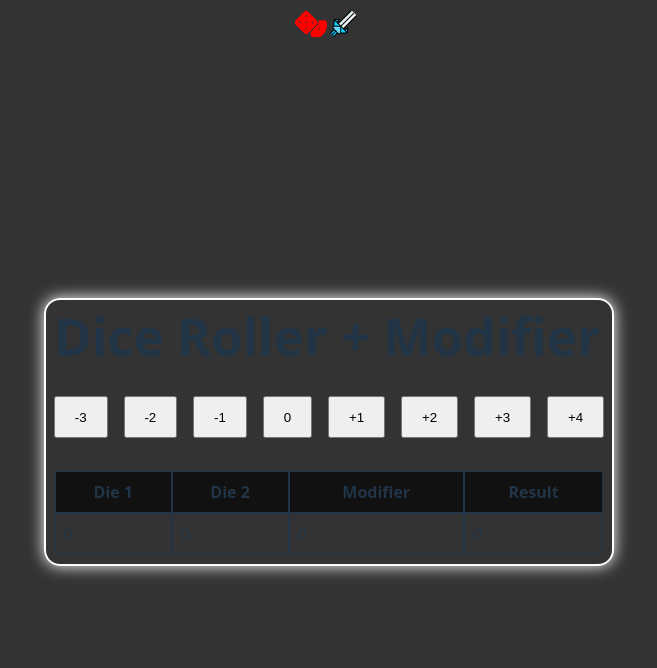
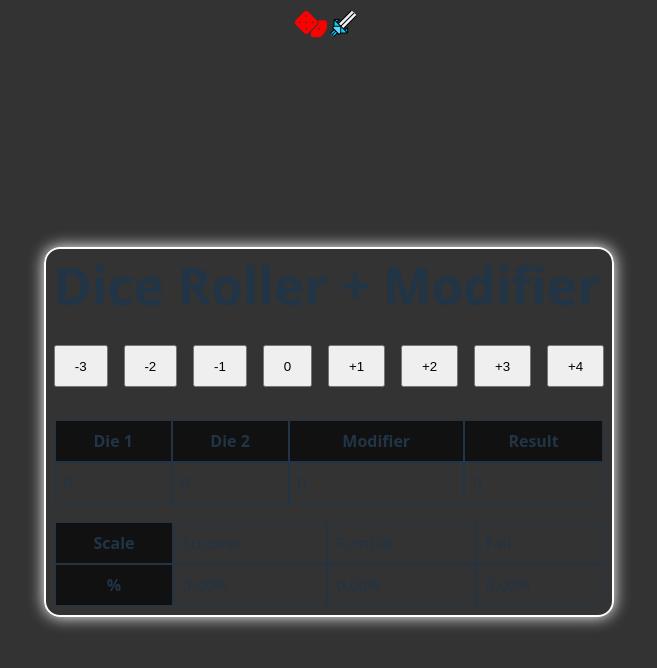
Before and after one commit to jauntyjocularjay/Apocalypse-World-MC-Utility, a React (Vite) app: page / in a window 1280 px wide. Shown: the top 668 px of the page, without its empty margins (313-970 px from the left). Built offline with nearby package versions, Linux system fonts and the light colour scheme.

Commit message:
fixed the probability table

```diff
--- a/src/Components/DiceRoller/ReferenceTable.tsx
+++ b/src/Components/DiceRoller/ReferenceTable.tsx
@@ -1,5 +1,3 @@
-// import { attributes, display, event, inputType, tags, unit } from "../../ReactConstants/"
-
 type Props = {
     die1: number
     die2: number
@@ -7,7 +5,6 @@ type Props = {
 }
 
 const ReferenceTable: React.FC<Props> = ({ die1, die2, modifier }) => {
-
     const result = die1 + die2 + modifier
     return (
         <>
@@ -30,20 +27,24 @@ const ReferenceTable: React.FC<Props> = ({ die1, die2, modifier }) => {
                 </tbody>
             </table>
 
-            {/* <table className='probability-table'>
+            <table className='probability-table'>
+                <thead>
                     <tr>
                         <th>Scale</th>
                         <td>Success</td>
                         <td>Fumble</td>
                         <td>Fail</td>
                     </tr>
+                </thead>
+                <tbody>
                     <tr>
                         <th>%</th>
                         <td>0.00%</td>
                         <td>0.00%</td>
                         <td>0.00%</td>
                     </tr>
-            </table> */}
+                </tbody>
+            </table>
         </>
     )
 }
```
Lines whose indentation alone changed are shown as unchanged.
